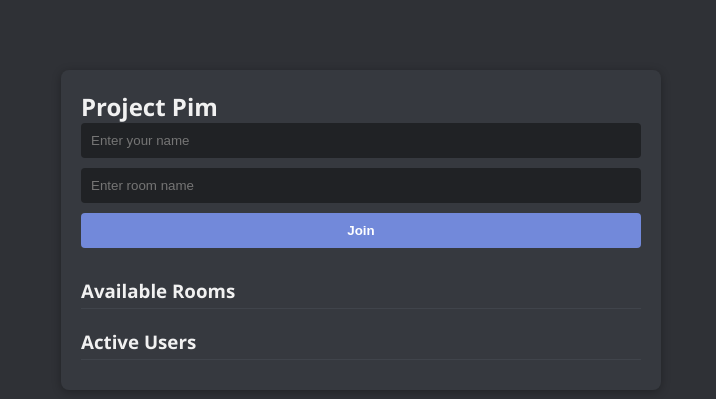
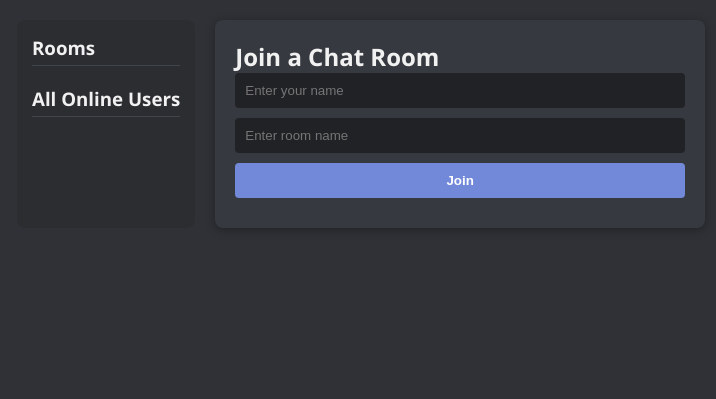
Before and after one commit to RangoDaMango/Project-PIM, a Flask app: page / in a window 1280 px wide. Shown: the top 399 px of the page, without its empty margins (279-995 px from the left). Run offline with Flask 3, Linux system fonts and the light colour scheme; some libraries are stand-ins or nearby versions.

Commit message:
Update chat interface and improve user list display

```diff
--- a/templates/chat.html
+++ b/templates/chat.html
@@ -1,7 +1,7 @@
 <!DOCTYPE html>
 <html>
 <head>
-  <title>Project Pim</title>
+    <title>Chat Room</title>
     <script src="https://cdn.socket.io/4.5.4/socket.io.min.js"></script>
     <style>
     * {
@@ -17,9 +17,39 @@
         padding: 20px;
     }
 
-    #joinBox {
+    #container {
+        display: flex;
+        justify-content: center;
+        gap: 20px;
+    }
+
+    #sidePanel {
+        max-width: 250px;
+        background-color: #2b2d31;
+        padding: 15px;
+        border-radius: 8px;
+    }
+
+    #sidePanel h3 {
+        margin-bottom: 8px;
+        border-bottom: 1px solid #40444b;
+        padding-bottom: 5px;
+    }
+
+    #sidePanel ul {
+        list-style: none;
+        padding-left: 0;
+        margin-bottom: 20px;
+    }
+
+    #sidePanel li {
+        padding: 4px 0;
+        border-bottom: 1px solid #40444b;
+        font-size: 14px;
+    }
+
+    #joinBox, #chat {
         max-width: 600px;
-      margin: 50px auto;
         background-color: #36393f;
         padding: 20px;
         border-radius: 8px;
@@ -48,38 +78,6 @@
 
     #joinBox button:hover {
         background-color: #5b6eae;
-    }
-
-    #sidePanel h3 {
-      margin-top: 20px;
-      margin-bottom: 8px;
-      border-bottom: 1px solid #40444b;
-      padding-bottom: 5px;
-    }
-
-    #sidePanel ul {
-      list-style: none;
-      padding-left: 0;
-      margin-bottom: 10px;
-    }
-
-    #sidePanel li {
-      padding: 4px 0;
-      border-bottom: 1px solid #40444b;
-      font-size: 14px;
-    }
-
-    #container {
-      display: flex;
-      justify-content: center;
-      gap: 20px;
-    }
-
-    #chat {
-      max-width: 600px;
-      background-color: #36393f;
-      padding: 20px;
-      border-radius: 8px;
     }
 
     #roomTitle {
@@ -125,24 +123,22 @@
     </style>
 </head>
 <body>
+    <div id="container">
+        <div id="sidePanel">
+            <h3>Rooms</h3>
+            <ul id="rooms"></ul>
+            <h3 id="usersHeader">All Online Users</h3>
+            <ul id="users"></ul>
+        </div>
 
         <div id="joinBox">
-    <centre>
-    <h2>Project Pim</h2></centre>
+            <h2>Join a Chat Room</h2>
             <input type="text" id="username" placeholder="Enter your name">
             <input type="text" id="room" placeholder="Enter room name">
             <button onclick="joinRoom()">Join</button>
-
-    <div id="sidePanel">
-      <h3>Available Rooms</h3>
-      <ul id="rooms"></ul>
-      <h3>Active Users</h3>
-      <ul id="users"></ul>
-    </div>
         </div>
 
-  <div id="container" style="display:none;">
-    <div id="chat">
+        <div id="chat" style="display:none;">
             <h2 id="roomTitle"></h2>
             <div id="messages"></div>
             <input type="text" id="messageInput" placeholder="Type a message...">
@@ -153,25 +149,37 @@
     <script>
     const socket = io();
     let currentRoom = null;
+    let username = null;
 
-    document.getElementById('messageInput').addEventListener('keydown', function(event) {
-      if (event.key === 'Enter') {
+    // === COLOR ASSIGNMENT ===
+    function colorFromName(name) {
+        // Generate a consistent hue from username hash
+        let hash = 0;
+        for (let i = 0; i < name.length; i++) {
+            hash = name.charCodeAt(i) + ((hash << 5) - hash);
+        }
+        const hue = Math.abs(hash % 360);
+        return `hsl(${hue}, 70%, 70%)`; // pastel color
+    }
+
+    // === MESSAGE SENDING ===
+    document.addEventListener('keydown', function(event) {
+        if (event.key === 'Enter' && document.activeElement.id === 'messageInput') {
             event.preventDefault();
             sendMessage();
         }
     });
 
     function joinRoom() {
-      const username = document.getElementById('username').value.trim();
+        username = document.getElementById('username').value.trim();
         const room = document.getElementById('room').value.trim();
-
         if (!username || !room) return alert("Please enter username and room name.");
 
         currentRoom = room;
-
         document.getElementById('joinBox').style.display = 'none';
-      document.getElementById('container').style.display = 'flex';
+        document.getElementById('chat').style.display = 'block';
         document.getElementById('roomTitle').innerText = `Room: ${room}`;
+        document.getElementById('usersHeader').innerText = "Users in Room";
         document.getElementById('messageInput').focus();
 
         socket.emit('join', { username, room });
@@ -187,11 +195,13 @@
         msgInput.value = '';
     }
 
+    // === SOCKET EVENTS ===
     socket.on('receive_message', data => {
         const messages = document.getElementById('messages');
         const msgElem = document.createElement('div');
         const timestamp = new Date().toLocaleTimeString();
-      msgElem.textContent = `[${timestamp}] ${data.message}`;
+        const nameColor = colorFromName(data.username || "User");
+        msgElem.innerHTML = `<span style="color:${nameColor}; font-weight:bold;">${data.username}</span>: ${data.message} <span style="opacity:0.6; font-size:12px;">[${timestamp}]</span>`;
         messages.appendChild(msgElem);
         messages.scrollTop = messages.scrollHeight;
 
@@ -200,20 +210,31 @@
 
     socket.on('user_list', data => {
         const list = document.getElementById('users');
-      list.innerHTML = data.users.map(u => `<li>${u}</li>`).join('');
+        list.innerHTML = data.users.map(u => {
+            const color = colorFromName(u);
+            return `<li style="color:${color}; font-weight:bold;">${u}</li>`;
+        }).join('');
     });
 
     socket.on('room_list', data => {
         const list = document.getElementById('rooms');
-      list.innerHTML = data.rooms.map(room => {
-        const count = room.count || 0;
-        return `<li>${room.name} (${count} users)</li>`;
-      }).join('');
+        list.innerHTML = data.rooms.map(r => `<li>${r}</li>`).join('');
     });
 
-    // Request initial data on load
+    // === NEW: GLOBAL USER LIST BEFORE JOIN ===
+    socket.on('global_user_list', data => {
+        if (!currentRoom) {
+            const list = document.getElementById('users');
+            list.innerHTML = data.users.map(u => {
+                const color = colorFromName(u);
+                return `<li style="color:${color}; font-weight:bold;">${u}</li>`;
+            }).join('');
+        }
+    });
+
+    // === INITIAL REQUESTS ===
     socket.emit('get_rooms');
-    socket.emit('get_users', { room: null });
+    socket.emit('get_global_users');
     </script>
 </body>
 </html>
```
Lines whose indentation alone changed are shown as unchanged.
